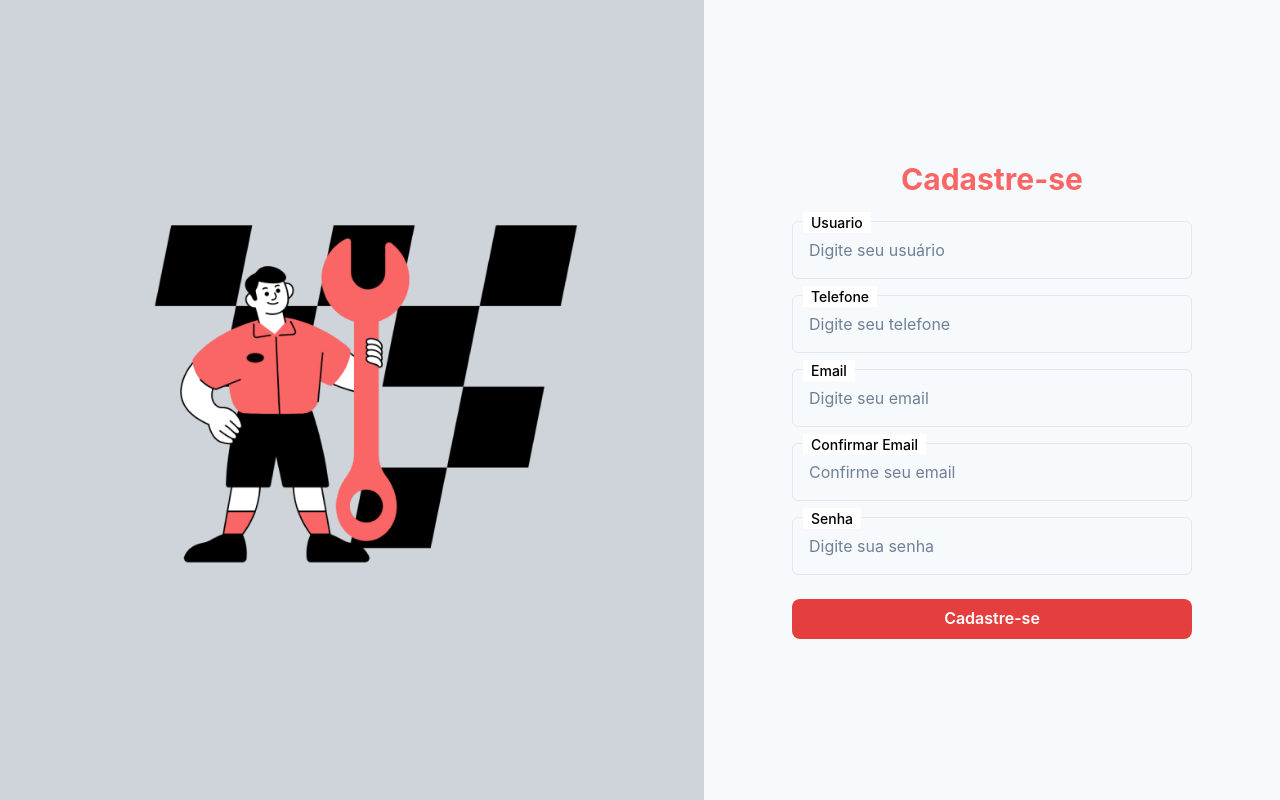
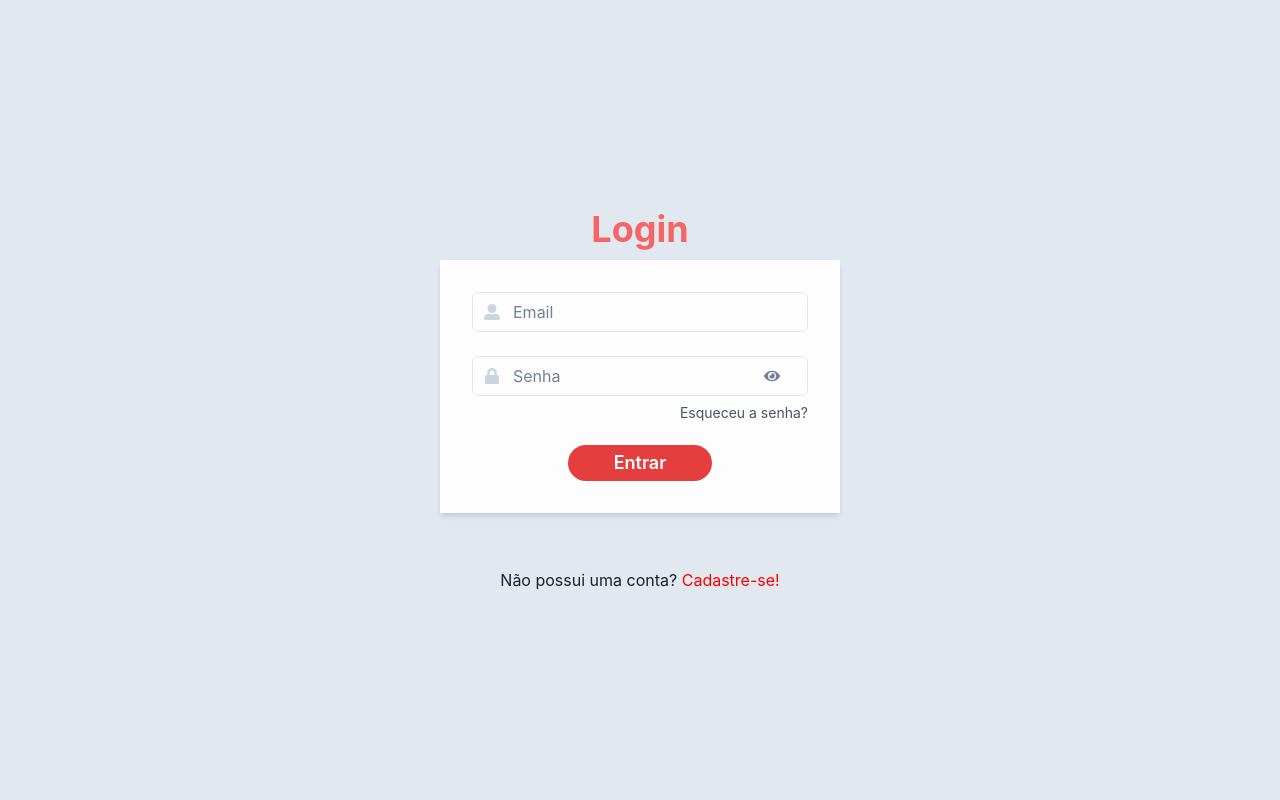
Before and after one commit to netow2005/Projeto-PI-5, a React (Vite) app: page / in a window 1280 px wide. Built offline with nearby package versions, Linux system fonts and the light colour scheme.

Commit message:
add login page

```diff
--- a/package.json
+++ b/package.json
@@ -17,7 +17,7 @@
     "framer-motion": "^11.11.9",
     "react": "^18.3.1",
     "react-dom": "^18.3.1",
-    "react-router-dom": "^6.27.0"
+    "react-icons": "^5.3.0"
   },
   "devDependencies": {
     "@eslint/js": "^9.11.1",
@@ -29,6 +29,7 @@
     "eslint-plugin-react-hooks": "^5.1.0-rc.0",
     "eslint-plugin-react-refresh": "^0.4.12",
     "globals": "^15.9.0",
+    "react-router-dom": "^6.27.0",
     "vite": "^5.4.8"
   }
 }
--- /dev/null
+++ b/src/Clientes/Empresa/login/index.jsx
@@ -0,0 +1,115 @@
+import { useState } from "react";
+import {
+    Flex,
+    Heading,
+    Input,
+    Button,
+    InputGroup,
+    Stack,
+    InputLeftElement,
+    chakra,
+    Box,
+    FormControl,
+    FormHelperText,
+    InputRightElement
+} from "@chakra-ui/react";
+import { FaUserAlt, FaLock, FaEye, FaEyeSlash } from "react-icons/fa";
+import { Link } from "react-router-dom";
+
+const CFaUserAlt = chakra(FaUserAlt);
+const CFaLock = chakra(FaLock);
+
+function LoginEmpresa() {
+    const [showPassword, setShowPassword] = useState(false);
+
+    const handleShowClick = () => setShowPassword(!showPassword);
+
+    return (
+        <Flex
+            flexDirection="column"
+            width="100vw"
+            height="100vh"
+            backgroundColor="gray.200"
+            justifyContent="center"
+            alignItems="center"
+        >
+            <Stack
+                flexDir="column"
+                mb="2"
+                justifyContent="center"
+                alignItems="center"
+            >
+                <Heading color="red.400">Login</Heading>
+                <Box minW={{ base: "90%", md: "400px" }} minH="300px">
+                    <form>
+                        <Stack
+                            spacing={6}
+                            p="2rem"
+                            backgroundColor="whiteAlpha.900"
+                            boxShadow="md"
+                        >
+                            <FormControl>
+                                <InputGroup>
+                                    <InputLeftElement
+                                        pointerEvents="none"
+                                        children={<CFaUserAlt color="gray.300" />}
+                                    />
+                                    <Input type="email" placeholder="Email" />
+                                </InputGroup>
+                            </FormControl>
+                            <FormControl>
+                                <InputGroup>
+                                    <InputLeftElement
+                                        pointerEvents="none"
+                                        color="gray.300"
+                                        children={<CFaLock color="gray.300" />}
+                                    />
+                                    <Input
+                                        type={showPassword ? "text" : "password"}
+                                        placeholder="Senha"
+                                    />
+                                    <InputRightElement width="4.5rem">
+                                        <Button
+                                            h="0.5rem"
+                                            size="md"
+                                            onClick={handleShowClick}
+                                            variant="link"
+                                        >
+                                            {showPassword ? <FaEyeSlash /> : <FaEye />}
+                                        </Button>
+                                    </InputRightElement>
+                                </InputGroup>
+                                <FormHelperText textAlign="right">
+                                    <Link to="#">Esqueceu a senha?</Link>
+                                </FormHelperText>
+                            </FormControl>
+                            <Flex justifyContent="center">
+                                <Link to="#">
+                                    <Button
+                                        borderRadius="1em"
+                                        type="submit"
+                                        variant="solid"
+                                        colorScheme="red"
+                                        width="8em"
+                                        height="2em"
+                                        size="lg"
+                                    >
+                                        Entrar
+                                    </Button>
+                                </Link>
+                            </Flex>
+                        </Stack>
+                    </form>
+                </Box>
+            </Stack>
+            <Box>
+                Não possui uma conta?{" "}
+                <Link style={{ color: 'red' }} to="/cadastro">
+                    Cadastre-se!
+                </Link>
+            </Box>
+        </Flex>
+    );
+}
+
+export default LoginEmpresa;
--- a/src/routes/routes.jsx
+++ b/src/routes/routes.jsx
@@ -1,6 +1,7 @@
 import React from "react";
 import { BrowserRouter, Route, Routes } from "react-router-dom";
 import Cadastro from "../Clientes/Empresa/Cadastro";
+import Login from '../Clientes/Empresa/login'
 
 
 function AppRoutes(){
@@ -8,7 +9,8 @@ function AppRoutes(){
     return(
         <BrowserRouter>
         <Routes>
-        <Route path="/" element={<Cadastro />} />
+        <Route path="/cadastro" element={<Cadastro />} />
+        <Route path="/" element={<Login />} />
         </Routes>
         </BrowserRouter>
     )
```
Also changed, not shown: 1 other file (tests, documents, lock files or other folders).
